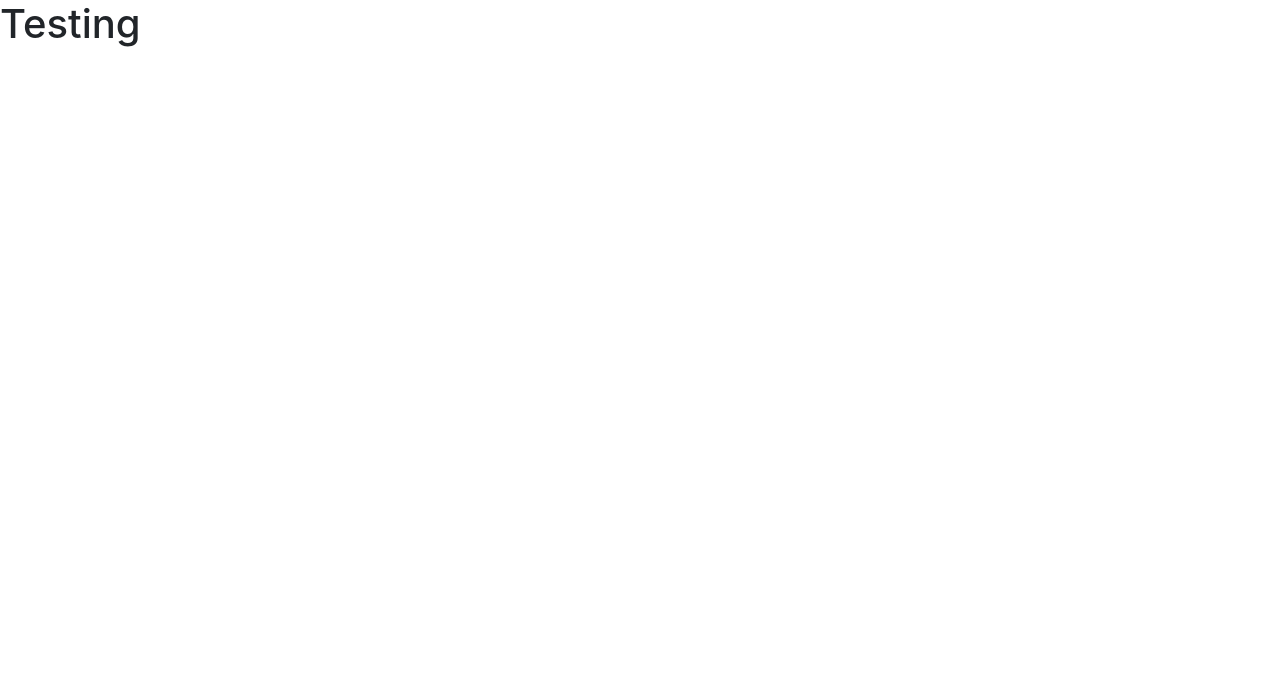
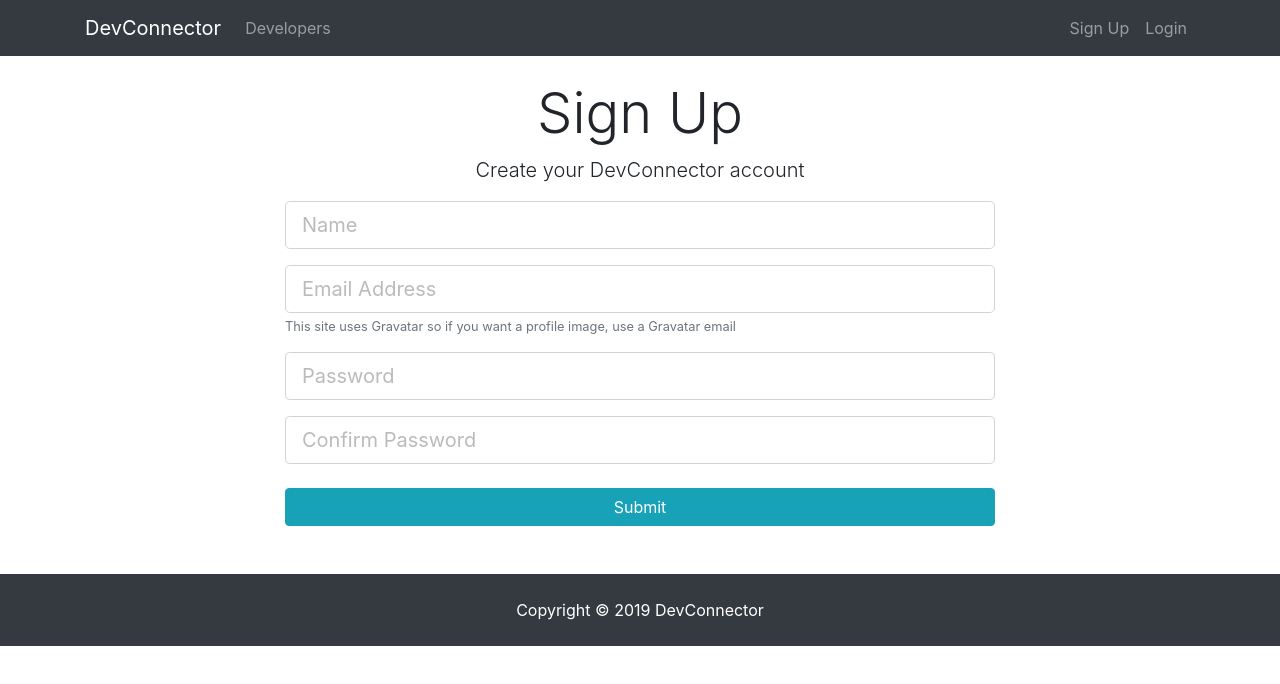
Before and after one commit to HumanJBooF/devconnector, a React (Create React App) app in the folder client/: page /register in a window 1280 px wide. Shown: the top 684 px of the page. Built offline with nearby package versions, Linux system fonts and the light colour scheme.

Commit message:
router added, axios added, some components added

```diff
--- a/client/package.json
+++ b/client/package.json
@@ -3,9 +3,11 @@
   "version": "0.1.0",
   "private": true,
   "dependencies": {
+    "axios": "^0.18.0",
     "bootstrap": "^4.2.1",
     "react": "^16.7.0",
     "react-dom": "^16.7.0",
+    "react-router-dom": "^4.3.1",
     "react-scripts": "2.1.3"
   },
   "scripts": {
--- a/client/src/App.js
+++ b/client/src/App.js
@@ -1,12 +1,28 @@
 import React from 'react';
+import { BrowserRouter as Router, Route } from 'react-router-dom';
+
+import Navbar from './components/layout/Navbar';
+import Landing from './components/layout/Landing';
+import Footer from './components/layout/Footer';
+import Login from './components/auth/Login';
+import Register from './components/auth/Register';
+
 import './App.css';
 
 class App extends React.Component {
   render () {
     return (
-      <div className="App">
-        <h1>Testing</h1>
-      </div>
+      <Router>
+        <div className="App">
+          <Navbar />
+          <Route exact path='/' component={Landing} />
+          <div className="container">
+            <Route exact path='/register' component={Register} />
+            <Route exact path='/Login' component={Login} />
+          </div>
+          <Footer />
+        </div>
+      </Router>
     );
   }
 }
--- /dev/null
+++ b/client/src/components/auth/Login.js
@@ -0,0 +1,64 @@
+import React from 'react'
+
+class Login extends React.Component {
+    state = {
+        email: '',
+        password: '',
+        errors: {}
+    }
+
+    handleChange = event => {
+        const { name, value } = event.target;
+
+        this.setState({ [name]: value })
+    }
+
+    handleSubmit = event => {
+        event.preventDefault();
+        const { email, password } = this.state;
+
+        const user = { email, password }
+
+
+    }
+
+    render () {
+        return (
+            <div className="login">
+                <div className="container">
+                    <div className="row">
+                        <div className="col-md-8 m-auto">
+                            <h1 className="display-4 text-center">Log In</h1>
+                            <p className="lead text-center">Sign in to your DevConnector account</p>
+                            <form onSubmit={this.handleSubmit}>
+                                <div className="form-group">
+                                    <input
+                                        type="email"
+                                        className="form-control form-control-lg"
+                                        placeholder="Email Address"
+                                        name="email"
+                                        value={this.state.email}
+                                        onChange={this.handleChange}
+                                    />
+                                </div>
+                                <div className="form-group">
+                                    <input
+                                        type="password"
+                                        className="form-control form-control-lg"
+                                        placeholder="Password"
+                                        name="password"
+                                        value={this.state.password}
+                                        onChange={this.handleChange}
+                                    />
+                                </div>
+                                <input type="submit" className="btn btn-info btn-block mt-4" />
+                            </form>
+                        </div>
+                    </div>
+                </div>
+            </div>
+        )
+    }
+}
+
+export default Login;
--- /dev/null
+++ b/client/src/components/auth/Register.js
@@ -0,0 +1,89 @@
+import React from 'react';
+import API from '../../utils';
+
+class Register extends React.Component {
+    state = {
+        name: '',
+        email: '',
+        password: '',
+        password2: '',
+        errors: {}
+    }
+
+    handleChange = event => {
+        const { name, value } = event.target;
+        this.setState({
+            [name]: value
+        })
+    }
+
+    handleSubmit = event => {
+        event.preventDefault();
+        const { name, email, password, password2 } = this.state;
+
+        const newUser = { name, email, password, password2 };
+
+        console.log(newUser);
+    }
+
+    render () {
+        return (
+            <div className="register">
+                <div className="container">
+                    <div className="row">
+                        <div className="col-md-8 m-auto">
+                            <h1 className="display-4 text-center">Sign Up</h1>
+                            <p className="lead text-center">Create your DevConnector account</p>
+                            <form onSubmit={this.handleSubmit}>
+                                <div className="form-group">
+                                    <input
+                                        type="text"
+                                        className="form-control form-control-lg"
+                                        placeholder="Name"
+                                        name="name"
+                                        value={this.state.name}
+                                        onChange={this.handleChange}
+                                    />
+                                </div>
+                                <div className="form-group">
+                                    <input
+                                        type="email"
+                                        className="form-control form-control-lg"
+                                        placeholder="Email Address"
+                                        name="email"
+                                        value={this.state.email}
+                                        onChange={this.handleChange}
+                                    />
+                                    <small className="form-text text-muted">This site uses Gravatar so if you want a profile image, use a Gravatar email</small>
+                                </div>
+                                <div className="form-group">
+                                    <input
+                                        type="password"
+                                        className="form-control form-control-lg"
+                                        placeholder="Password"
+                                        name="password"
+                                        value={this.state.password}
+                                        onChange={this.handleChange}
+                                    />
+                                </div>
+                                <div className="form-group">
+                                    <input
+                                        type="password"
+                                        className="form-control form-control-lg"
+                                        placeholder="Confirm Password"
+                                        name="password2"
+                                        value={this.state.password2}
+                                        onChange={this.handleChange}
+                                    />
+                                </div>
+                                <input type="submit" className="btn btn-info btn-block mt-4" />
+                            </form>
+                        </div>
+                    </div>
+                </div>
+            </div>
+        )
+    }
+}
+
+export default Register
--- /dev/null
+++ b/client/src/components/layout/Footer.js
@@ -0,0 +1,13 @@
+import React from 'react'
+
+const Footer = () => {
+    return (
+        <div>
+            <footer className="bg-dark text-white mt-5 p-4 text-center">
+                Copyright &copy; {new Date().getFullYear()} DevConnector
+            </footer>
+        </div>
+    )
+}
+
+export default Footer;
--- /dev/null
+++ b/client/src/components/layout/Landing.js
@@ -0,0 +1,28 @@
+import React from 'react';
+import { Link } from 'react-router-dom';
+
+class Landing extends React.Component {
+
+    render () {
+        return (
+            <div className="landing">
+                <div className="dark-overlay landing-inner text-light">
+                    <div className="container">
+                        <div className="row">
+                            <div className="col-md-12 text-center">
+                                <h1 className="display-3 mb-4">Developer Connector
+            </h1>
+                                <p className="lead"> Create a developer profile/portfolio, share posts and get help from other developers</p>
+                                <hr />
+                                <Link to="/register" className="btn btn-lg btn-info mr-2">Sign Up</Link>
+                                <Link to="/login" className="btn btn-lg btn-light">Login</Link>
+                            </div>
+                        </div>
+                    </div>
+                </div>
+            </div>
+        )
+    }
+}
+
+export default Landing;
--- /dev/null
+++ b/client/src/components/layout/Navbar.js
@@ -0,0 +1,36 @@
+import React from 'react';
+import { Link } from 'react-router-dom'
+class Navbar extends React.Component {
+    render () {
+        return (
+            <nav className="navbar navbar-expand-sm navbar-dark bg-dark mb-4">
+                <div className="container">
+                    <Link to="/" className="navbar-brand">DevConnector</Link>
+                    <button className="navbar-toggler" type="button" data-toggle="collapse" data-target="#mobile-nav">
+                        <span className="navbar-toggler-icon"></span>
+                    </button>
+
+                    <div className="collapse navbar-collapse" id="mobile-nav">
+                        <ul className="navbar-nav mr-auto">
+                            <li className="nav-item">
+                                <Link to="/profiles" className="nav-link"> Developers
+            </Link>
+                            </li>
+                        </ul>
+
+                        <ul className="navbar-nav ml-auto">
+                            <li className="nav-item">
+                                <Link to="/register" className="nav-link">Sign Up</Link>
+                            </li>
+                            <li className="nav-item">
+                                <Link to='/login' className="nav-link">Login</Link>
+                            </li>
+                        </ul>
+                    </div>
+                </div>
+            </nav>
+        )
+    }
+}
+
+export default Navbar;
--- /dev/null
+++ b/client/src/utils/api.controller.js
@@ -0,0 +1,7 @@
+import axios from 'axios';
+
+const apiController = {
+    registerUser: newUser => { },
+}
+
+export default apiController;
--- /dev/null
+++ b/client/src/utils/index.js
@@ -0,0 +1 @@
+export { default } from './api.controller';
```
Also changed, not shown: 1 other file (tests, documents, lock files or other folders).
